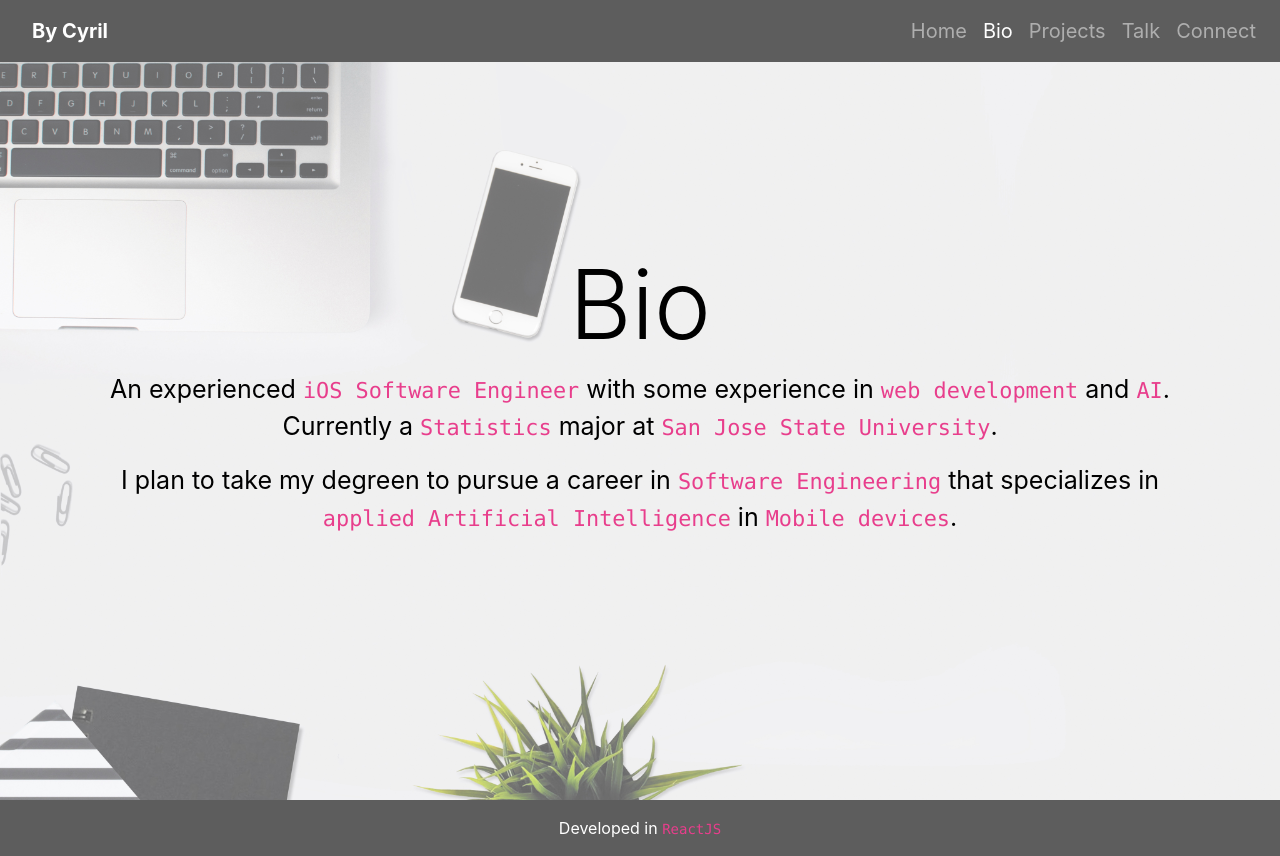
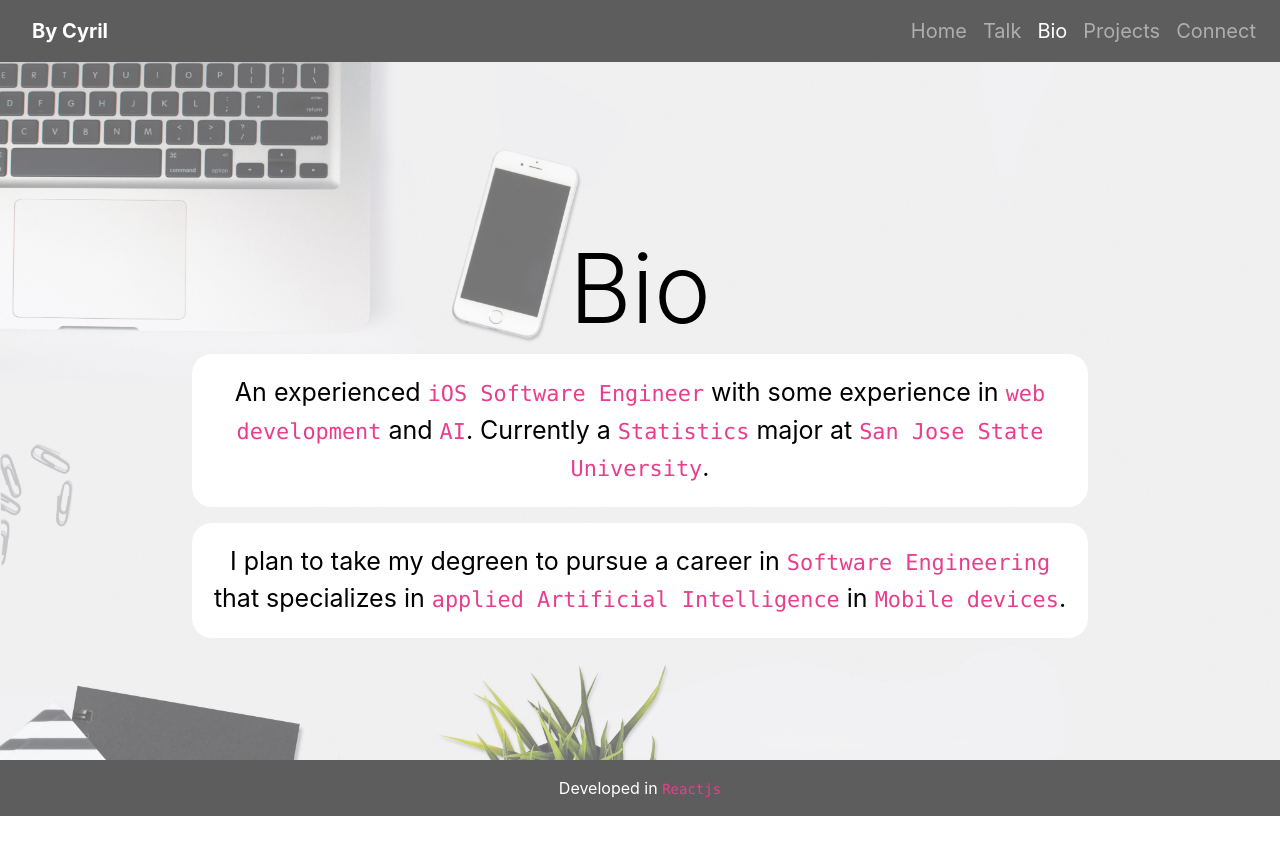
Before and after one commit to ByCyril/ByCyril, a React (Create React App) app in the folder public/: page /bio in a window 1280 px wide. After the commit the page ends 816 px from the top, so only its background shows below. Built offline with nearby package versions, Linux system fonts and the light colour scheme.

Commit message:
ui updates

```diff
--- a/public/src/App.css
+++ b/public/src/App.css
@@ -12,7 +12,7 @@
   color: #e83e8c;
 }
 .App-header {
-  min-height: 100vh;
+  min-height: 95vh;
   display: flex;
   flex-direction: column;
   align-items: center;
--- a/public/src/App.js
+++ b/public/src/App.js
@@ -11,18 +11,6 @@ import Projects from "./comp/Projects";
 import Talk from "./comp/Talk";
 
 class App extends Component {
-  constructor(props) {
-    super(props);
-
-    this.state = {
-      fadeIn: true
-    };
-  }
-
-  toggle = () => {
-    this.setState({ fadeIn: !this.state.fadeIn });
-  };
-
   render() {
     return (
       <div>
--- a/public/src/TalkData.js
+++ b/public/src/TalkData.js
@@ -1,7 +1,7 @@
 const TalkData = [
   {
     d2: "Silicon Valley Code Camp",
-    d3: "October 19, 2019",
+    d3: "(Coming Soon!) October 19, 2019",
     link:
       "https://www.siliconvalley-codecamp.com/Session/2019/machine-learning-for-ios",
     title: "Machine Learning for iOS",
--- a/public/src/comp/Bio.js
+++ b/public/src/comp/Bio.js
@@ -8,15 +8,37 @@ class Bio extends Component {
     return (
       <div>
         <div className="App App-header">
-          <h1 className="display-1">Bio</h1>
-          <p style={{ fontSize: "25px" }} className="container">
+          <h1 className="display-1" style={{ paddingTop: "125px" }}>
+            Bio
+          </h1>
+          <p
+            style={{
+              fontSize: "25px",
+              backgroundColor: "white",
+              borderRadius: "20px",
+              paddingTop: "20px",
+              paddingBottom: "20px",
+              width: "70%"
+            }}
+            className="container"
+          >
             An experienced <code>iOS Software Engineer</code> with some
             experience in <code>web development</code> and <code>AI</code>.
             Currently a <code>Statistics</code> major at{" "}
             <code>San Jose State University</code>.
           </p>
 
-          <p style={{ fontSize: "25px" }} className="container">
+          <p
+            style={{
+              fontSize: "25px",
+              backgroundColor: "white",
+              borderRadius: "20px",
+              paddingTop: "20px",
+              paddingBottom: "20px",
+              width: "70%"
+            }}
+            className="container"
+          >
             I plan to take my degreen to pursue a career in{" "}
             <code>Software Engineering</code> that specializes in{" "}
             <code>applied Artificial Intelligence</code> in{" "}
--- a/public/src/comp/Footer.js
+++ b/public/src/comp/Footer.js
@@ -5,13 +5,13 @@ class Footer extends Component {
     return (
       <footer
         className="page-footer font-small"
-        style={{ backgroundColor: "#5D5D5D" }}
+        style={{ backgroundColor: "#5D5D5D", marginTop: "0px" }}
       >
         <div
           className="footer-copyright text-center py-3"
           style={{ color: "white" }}
         >
-          Developed in <code>ReactJS</code>
+          Developed in <code>Reactjs</code>
         </div>
       </footer>
     );
--- a/public/src/comp/Home.js
+++ b/public/src/comp/Home.js
@@ -38,13 +38,13 @@ class Home extends Component {
           </p>
 
           <p>
-            View my{" "}
+            See my{" "}
             <code>
               <a className="styles" href="resume.pdf">
                 resume
               </a>
             </code>{" "}
-            and{" "}
+            or my{" "}
             <code>
               <a className="styles" href="https://articlesbycyril.com">
                 blog
--- a/public/src/comp/InfoCard.js
+++ b/public/src/comp/InfoCard.js
@@ -9,8 +9,20 @@ class InfoCard extends Component {
 
     return (
       <div className="col-sm-4">
-        <div className="card">
-          <img className="card-img-top" src={image} alt={myImage} />
+        <div className="card" style={{ borderRadius: "20px" }}>
+          <center>
+            <img
+              className="card-img-top"
+              style={{
+                borderRadius: "20px",
+                marginTop: "15px",
+                width: "90%",
+                height: "90%"
+              }}
+              src={image}
+              alt={myImage}
+            />
+          </center>
 
           <div className="card-body">
             <h5 className="card-title text-center">{this.props.data.title}</h5>
@@ -27,7 +39,11 @@ class InfoCard extends Component {
             <a
               href={this.props.data.link}
               className="btn btn-primary btn-sm btn-block"
-              style={{ backgroundColor: "#e83e8c", borderColor: "#e83e8c" }}
+              style={{
+                backgroundColor: "#e83e8c",
+                borderColor: "#e83e8c",
+                borderRadius: "20px"
+              }}
             >
               {this.props.data.buttonTitle}
             </a>
--- a/public/src/comp/MidInfoCard.js
+++ b/public/src/comp/MidInfoCard.js
@@ -9,9 +9,19 @@ class MidInfoCard extends Component {
 
     return (
       <center>
-        <div className="col-sm-8">
-          <div className="card">
-            <img className="card-img-top" src={image} alt={myImage} />
+        <div className="col-md-4">
+          <div className="card" style={{ borderRadius: "20px" }}>
+            <img
+              className="card-img-top"
+              src={image}
+              alt={myImage}
+              style={{
+                borderRadius: "20px",
+                marginTop: "32px",
+                width: "90%",
+                height: "90%"
+              }}
+            />
 
             <div className="card-body">
               <h5 className="card-title text-center">
@@ -30,7 +40,11 @@ class MidInfoCard extends Component {
               <a
                 href={this.props.data.link}
                 className="btn btn-primary btn-sm btn-block"
-                style={{ backgroundColor: "#e83e8c", borderColor: "#e83e8c" }}
+                style={{
+                  backgroundColor: "#e83e8c",
+                  borderColor: "#e83e8c",
+                  borderRadius: "20px"
+                }}
               >
                 {this.props.data.buttonTitle}
               </a>
--- a/public/src/comp/MyNav.js
+++ b/public/src/comp/MyNav.js
@@ -21,18 +21,19 @@ class MyNav extends Component {
               </NavLink>
             </li>
             <li className="nav-item">
+              <NavLink className="nav-link" exact to="/talk">
+                Talk
+              </NavLink>
+            </li>
+            <li className="nav-item">
               <NavLink className="nav-link" exact to="/bio">
                 Bio
               </NavLink>
             </li>
+
             <li className="nav-item">
               <NavLink className="nav-link" exact to="/projects">
                 Projects
-              </NavLink>
-            </li>
-            <li className="nav-item">
-              <NavLink className="nav-link" exact to="/talk">
-                Talk
               </NavLink>
             </li>
             <li className="nav-item">
--- a/public/src/comp/Talk.js
+++ b/public/src/comp/Talk.js
@@ -12,6 +12,24 @@ class Talk extends Component {
           Talk
         </h1>
         <br />
+        <p
+          style={{
+            fontSize: "25px",
+            backgroundColor: "white",
+            borderRadius: "20px",
+            paddingTop: "20px",
+            paddingBottom: "20px",
+            width: "85%"
+          }}
+          className="container"
+        >
+          I like <code>talking</code> about anything related to{" "}
+          <code>iOS or Machine Learning</code> at <code>tech conferences</code>.
+          If you are organizing a tech conference and are{" "}
+          <code>looking for speakers</code>, please feel free to reachout!
+        </p>
+
+        <br />
         <div className="container row">
           {TalkData.map(data => (
             <MidInfoCard key={data.title} data={data} />
```
